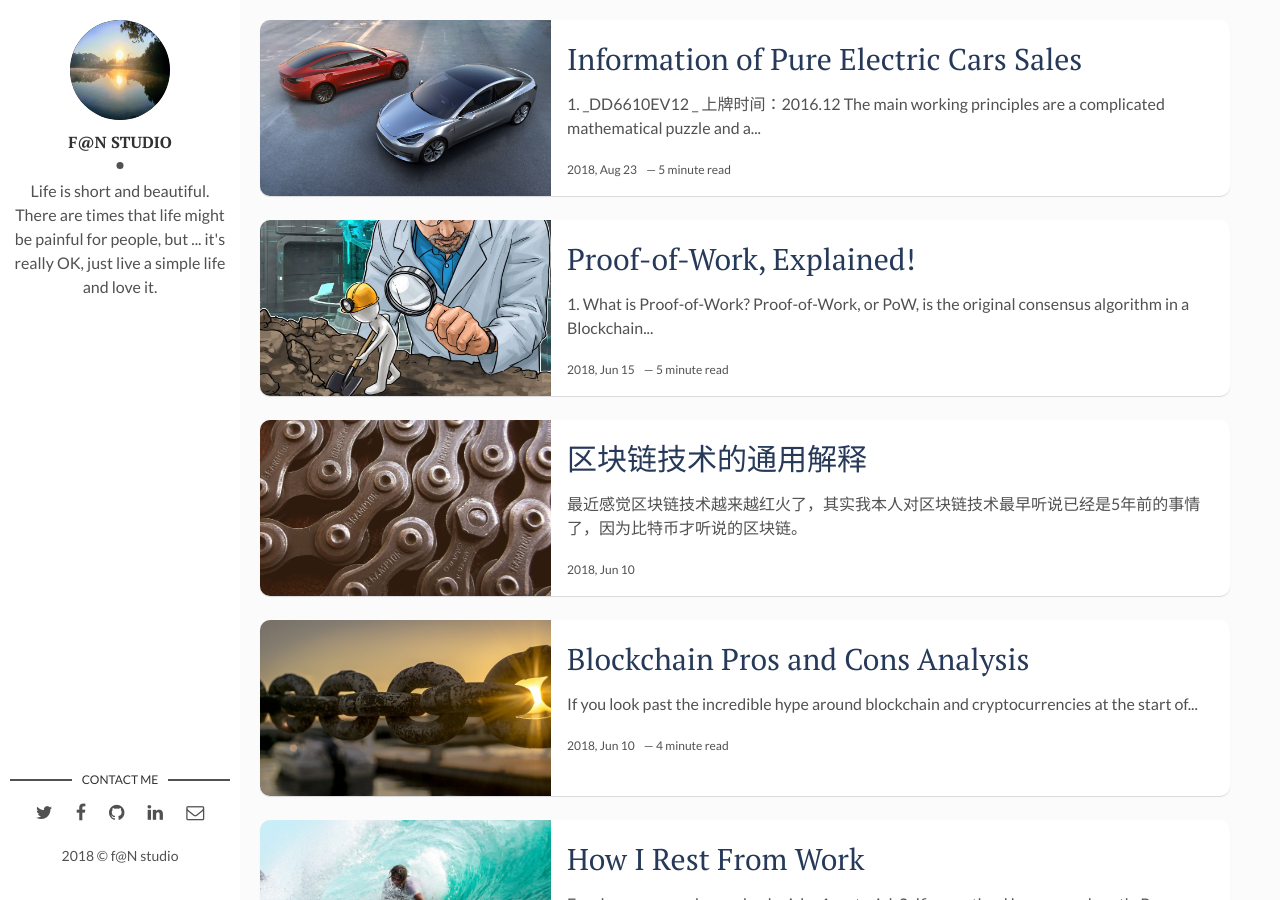
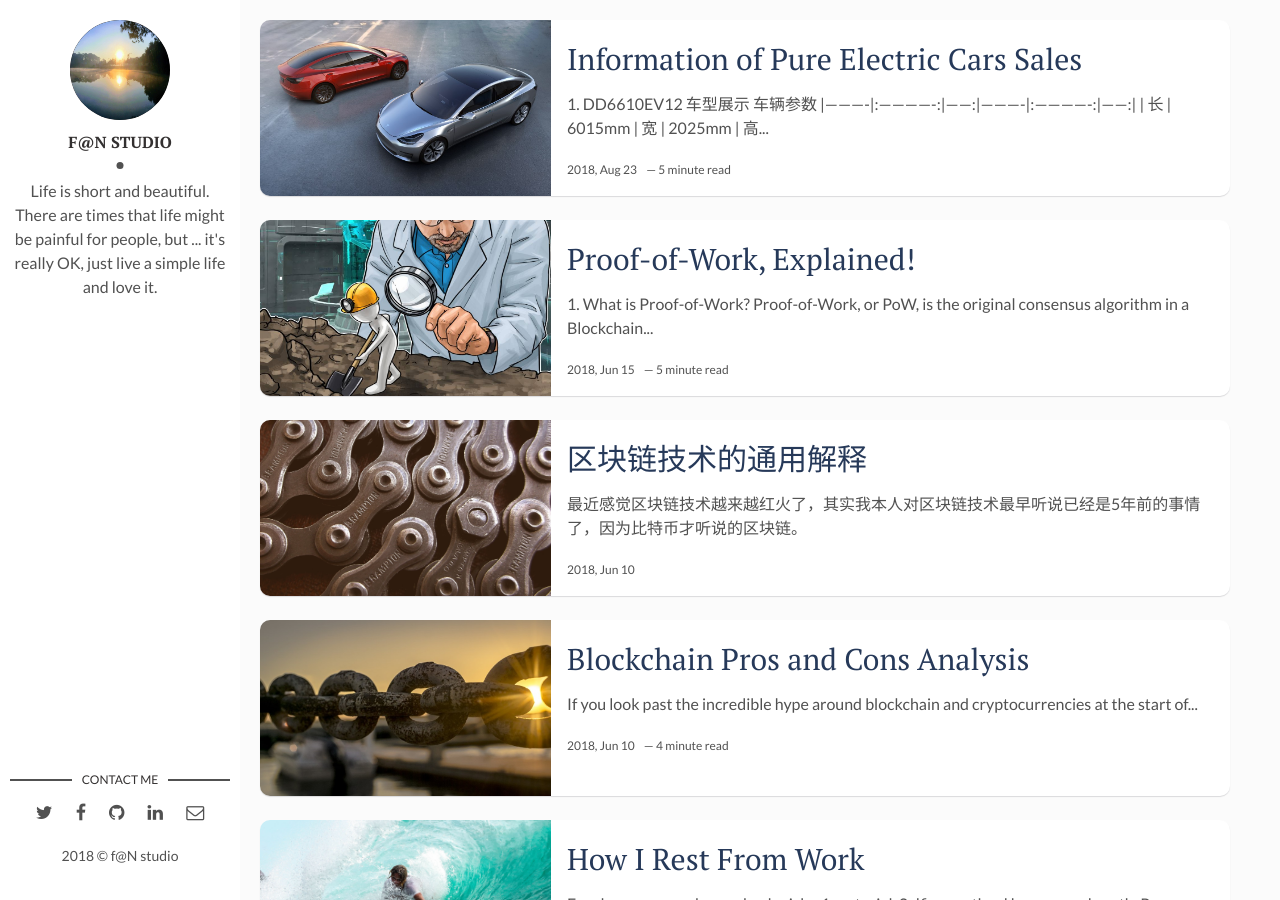
Before and after one commit to wowfrank/wowfrank.github.io, a Jekyll site: the page built from index.html, in a window 1280 px wide and 900 px high. Built offline with Jekyll 4.4.1, drawn with Linux system fonts in a browser that asks for light colours; the list of posts is cut into pages by our own code.

Commit message:
Update 2018-08-19-information-of-pure-electric-cars-sales.markdown

```diff
--- a/_posts/2018-08-19-information-of-pure-electric-cars-sales.markdown
+++ b/_posts/2018-08-19-information-of-pure-electric-cars-sales.markdown
@@ -7,10 +7,24 @@
 fig-caption: # Add figcaption (optional)
 tags: [Pure Electric Car,Tech]
 ---
-### 1. _DD6610EV12 _
-上牌时间：2016.12
-The main working principles are a complicated mathematical puzzle and a possibility to easily prove the solution.
+### 1. _DD6610EV12_
+#### _车型展示_
 ![Chain of Blocks]({{site.baseurl}}/assets/img/blockchain-pow-confirmation.jpg)
+![Chain of Blocks]({{site.baseurl}}/assets/img/blockchain-pow-confirmation.jpg)
+#### _车辆参数_
+|----------|:-------------:|------:|----------|:-------------:|------:|
+| 长       |    6015mm     |  宽 |  2025mm  |      高      |  2650mm |
+| 轴距     |  left-aligned | $1600 |col 1 is |  left-aligned | $1600 |
+| col 2 is |    centered   |   $12 |col 2 is |    centered   |   $12 |
+| col 3 is | right-aligned |    $1 |col 3 is | right-aligned |    $1 |
+
+
+#### _车辆销售方式_
+| 上牌时间   |      Are      |  Cool |
+|----------|:-------------:|------:|
+| col 1 is |  left-aligned | $1600 |
+| col 2 is |    centered   |   $12 |
+| col 3 is | right-aligned |    $1 |
 
 ### 2. _What do you mean a “mathematical puzzle?”_
 It’s an issue that requires a lot of computational power to solve.
```
